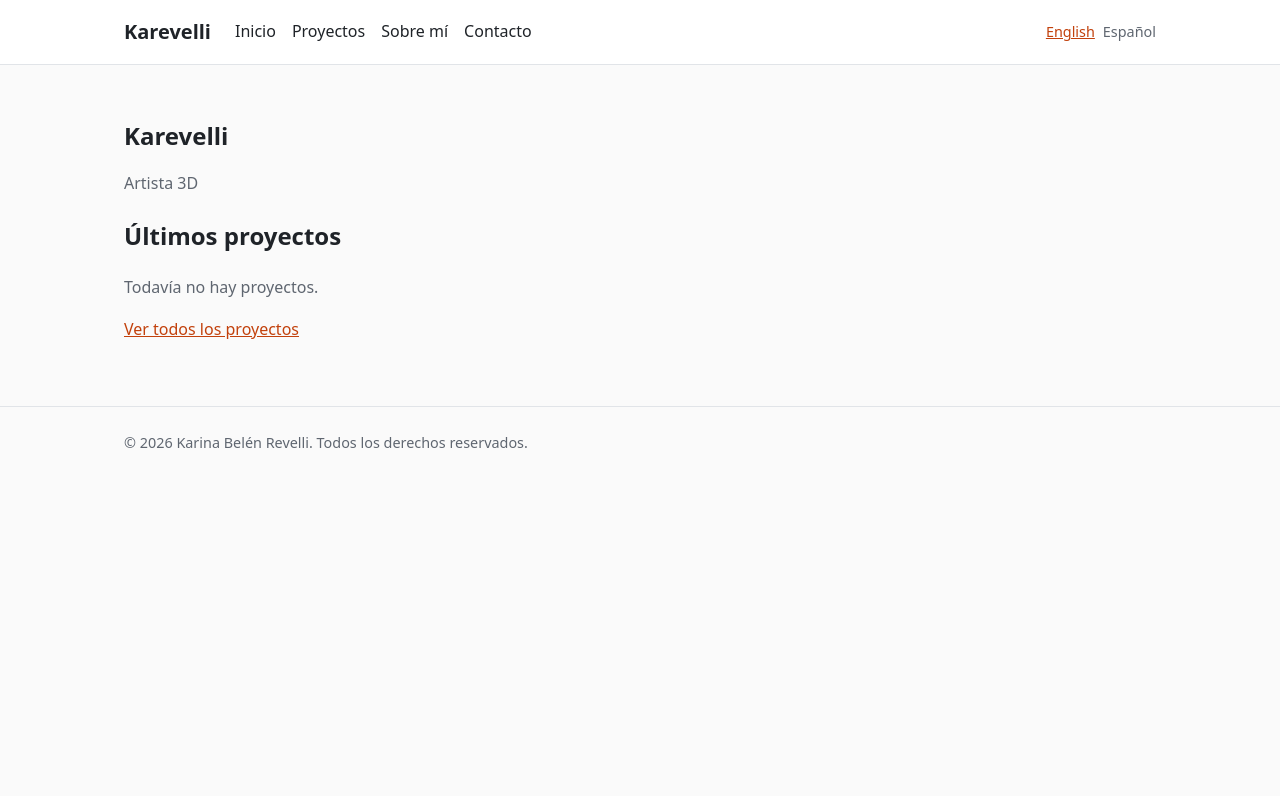
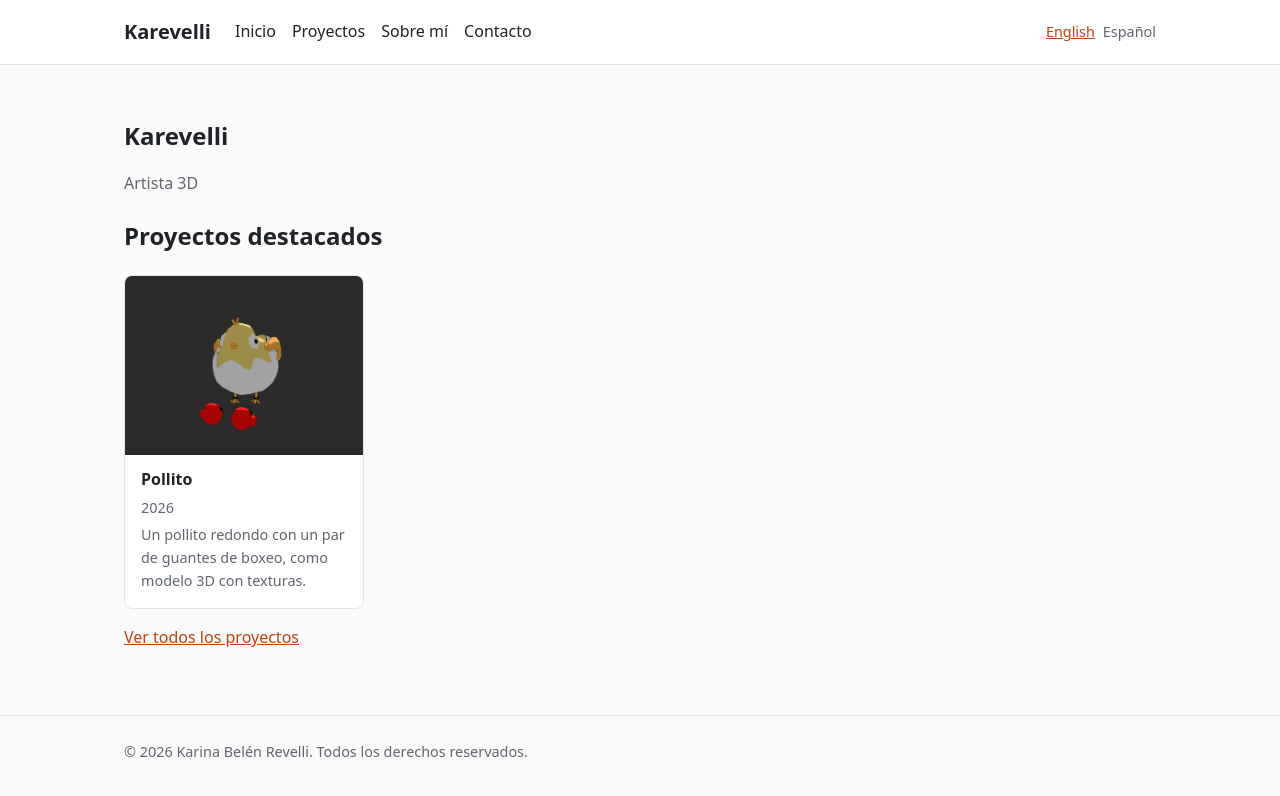
Before and after one commit to Karevelli/karevelli.github.io, a Jekyll site: the page built from index.es.html, in a window 1280 px wide. Shown: the top 796 px of the page. Built offline with Jekyll 4.4.1, drawn with Linux system fonts in a browser that asks for light colours.

Commit message:
[Add] #9 Pollito as the first published project
First project of the portfolio, as an example the artist can edit as she
likes.

- projects/pollito/ with its English and Spanish texts, a cover, and the
  model folder: the FBX, its five textures and a viewer.json with the cel
  shading values.
- GUIA.md explains the 4:3 crop of project covers and the axes of
  lightDirection in the cel effect.

```diff
--- /dev/null
+++ b/projects/pollito/index.es.md
@@ -0,0 +1,13 @@
+---
+title: Pollito
+year: 2026
+summary: Un pollito redondo con un par de guantes de boxeo, como modelo 3D con texturas.
+cover: cover.png
+featured: true
+listed: true
+---
+
+Un pollito redondo con un par de guantes de boxeo. El modelo viene con sus cinco texturas: color base,
+normal, rugosidad, metálico y altura.
+
+[Pollito](model/)
```
Also changed, not shown: GUIA.md (+5 -2 lines), projects/pollito/index.md (added, +13 -0 lines), projects/pollito/model/viewer.json (added, +15 -0 lines), projects/pollito/cover.png (added), projects/pollito/model/PollitoyGuantesa_Text_Pollito_BaseColor.png (added), projects/pollito/model/PollitoyGuantesa_Text_Pollito_Height.png (added), projects/pollito/model/PollitoyGuantesa_Text_Pollito_Metallic.png (added), projects/pollito/model/PollitoyGuantesa_Text_Pollito_Normal.png (added), projects/pollito/model/PollitoyGuantesa_Text_Pollito_Roughness.png (added), 1 other file.
